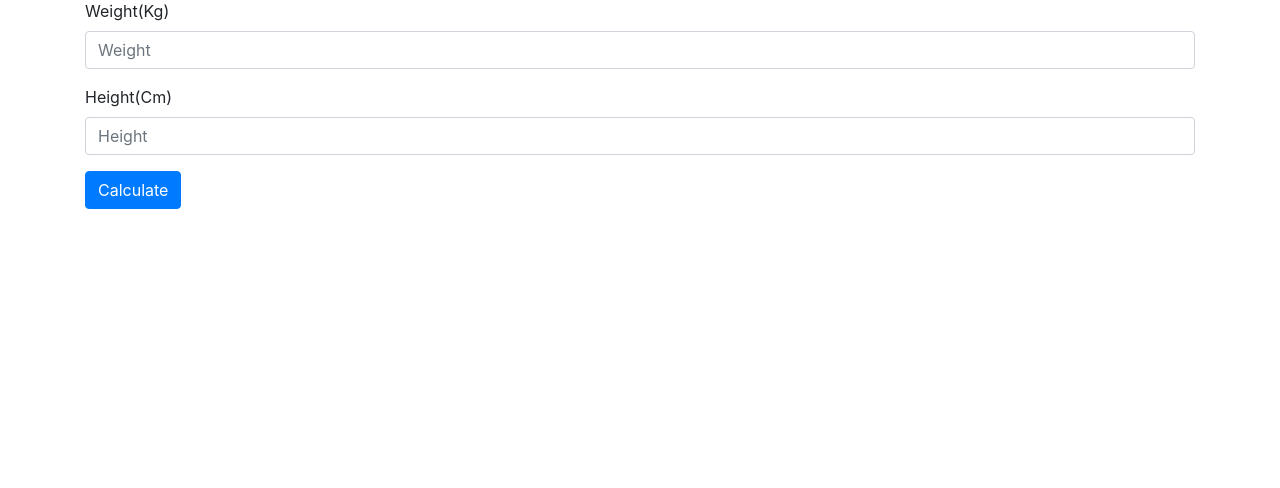
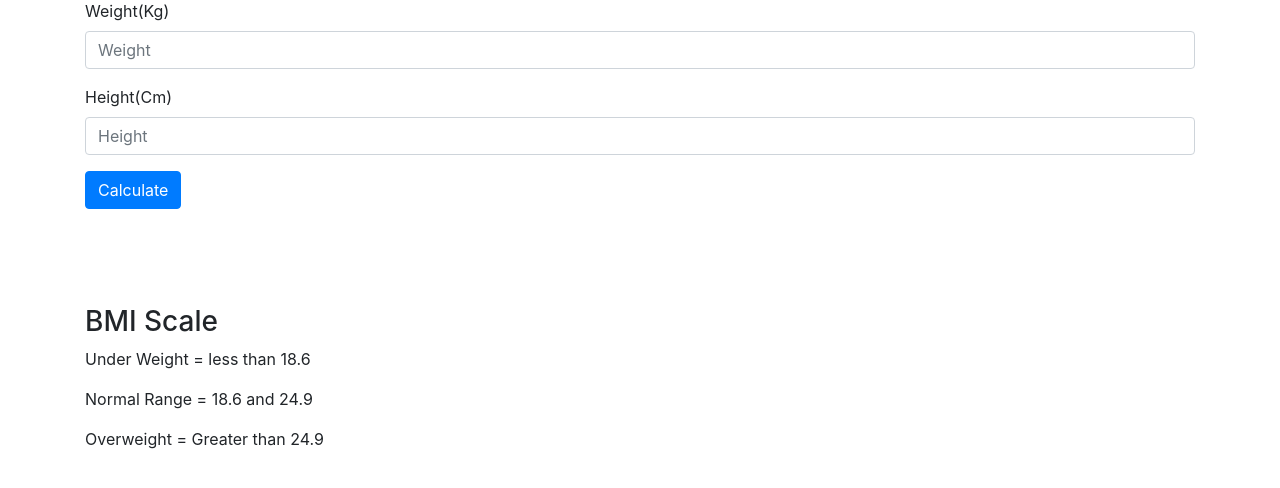
Before and after one commit to eo-39/FinalTeamWebApp, a Flask app: page /hw/bmi in a window 1280 px wide. Shown: the part 57-545 px from the top of the page. Run offline with Flask 2, Linux system fonts and the light colour scheme; some libraries are stand-ins or nearby versions.

Commit message:
BMI update

```diff
--- a/app/templates/BMI.html
+++ b/app/templates/BMI.html
@@ -24,7 +24,13 @@
 {% if bmi %}
         <p>Your BMI is {{ bmi }}</p>
     {% endif %}
-
+<br>
+<br>
+<br>
+    <h3> BMI Scale</h3>
+    <p>Under Weight = less than 18.6</p>
+    <p>Normal Range = 18.6 and 24.9</p>
+    <p>Overweight = Greater than 24.9</p>
     </body>
 
     </html>
```
